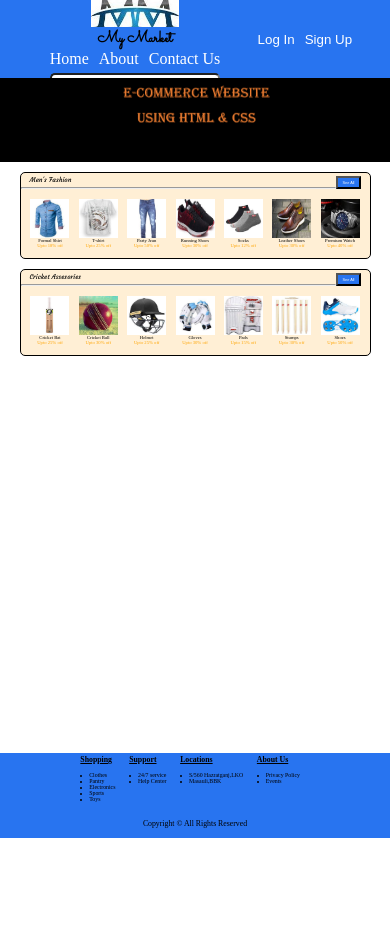
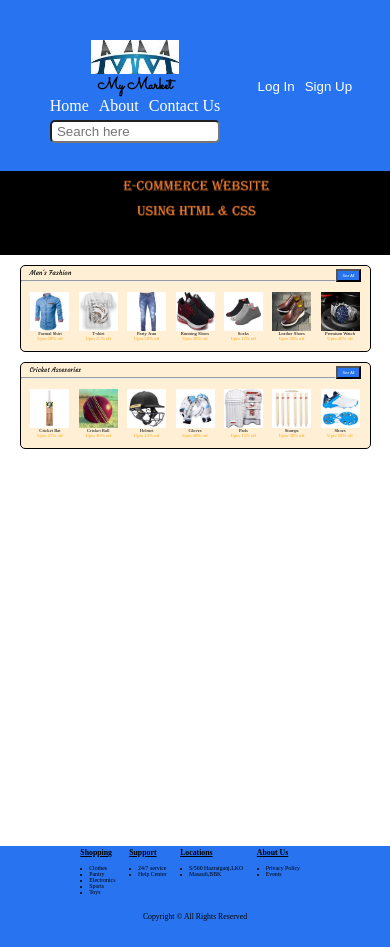
Before and after one commit to anupeshverma/HTML_CSS_Project, a plain HTML site: page index.html in a window 390 px wide. Before the commit the page ends 844 px from the top, so only its background shows below. Drawn offline with Linux system fonts and the light colour scheme; a web font is replaced by a local one.

Commit message:
Update media_queries.css

```diff
--- a/media_queries.css
+++ b/media_queries.css
@@ -8,7 +8,10 @@
         }
     }
     header{
-        height: 9vh;
+        height: 20vh;
+    }
+     footer{
+        height: 12vh;
     }
     nav{
         display: flex;
```
